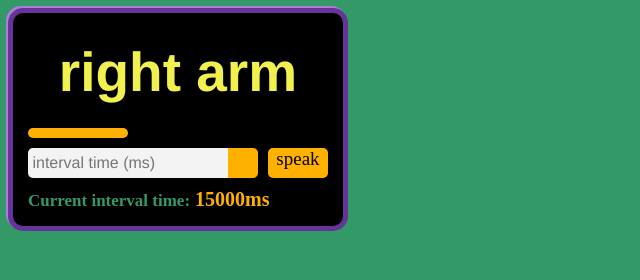
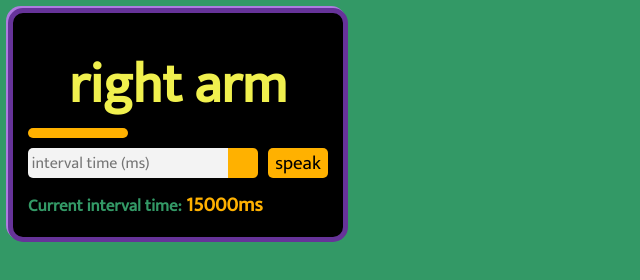
Before and after one commit to Jakubem/twister-spinner, a plain HTML site: page index.html in a window 1280 px wide. Shown: the whole page, without its empty margins (0-640 px from the left). Drawn offline with Linux system fonts and the light colour scheme.

Commit message:
replace fonts

```diff
--- a/index.html
+++ b/index.html
@@ -3,13 +3,13 @@
 
 <head>
   <meta charset="UTF-8">
-    <title>Document</title>
+  <title>Twister Spinner</title>
   <link rel="stylesheet" type="text/css" href="style.css">
 </head>
 
 <body>
   <div class="container">
-        <h1></h1>
+    <h1 class="picked-limb"></h1>
     <div class="loading">
     </div>
     <div class="form">
@@ -25,4 +25,5 @@
   <script src="index.js"></script>
   <script src="animation.js"></script>
 </body>
+
 </html>
--- a/index.js
+++ b/index.js
@@ -3,7 +3,8 @@ var colors = ['#5c5cff', '#ff5e57', '#6bc44b', '#f0f04e'];
 var sayColor = [' blue', ' red', ' green', ' yellow'];
 
 var limbs = ['left arm', 'right arm', 'left leg', 'right leg'];
-var output = document.querySelector('h1');
+
+var output = document.querySelector('.picked-limb');
 
 var mute = document.querySelector('.mute');
 
@@ -14,7 +15,7 @@ var send = document.querySelector('.send');
 
 //kartka kruci papieru
 send.addEventListener('click', function () {
-    var input = document.querySelector('input');
+    var input = document.querySelector('.input-time');
     if (Number(input.value) == 0) {
         return;
     }
--- a/style.css
+++ b/style.css
@@ -1,5 +1,7 @@
+@import url('https://fonts.googleapis.com/css?family=Mukta');
+
 h1 {
-    font-family: 'futura', 'helvetica';
+  font-family: 'Mukta', 'sans-serif';
   font-size: 55px;
   width: 300px;
   height: 100px;
@@ -13,16 +15,16 @@ h1 {
   background: black;
 }
 
-h2{
+h2 {
   color: #339966;
-    font-family: futura;
+  font-family: 'Mukta', 'sans-serif';
   font-size: 17px;
   margin: 0;
   margin-top: 10px;
   padding: 0;
 }
 
-.label{
+.label {
   margin: 0;
   padding: 0;
   font-size: 19px;
@@ -30,7 +32,7 @@ h2{
 
 .current_time {
   color: #ffb100;
-    font-family: futura;
+  font-family: 'Mukta', 'sans-serif';
   font-size: 20px;
   margin: 0;
   margin-top: 15px;
@@ -54,6 +56,7 @@ h2{
   from {
     width: 0px;
   }
+
   to {
     width: 300px;
   }
@@ -70,7 +73,7 @@ h2{
   border-right: none;
   border-radius: 5px 0 0 5px;
   box-sizing: border-box;
-    font-family: 'futura', 'helvetica';
+  font-family: 'Mukta', 'sans-serif';
   font-size: 16px;
 }
 
@@ -89,20 +92,21 @@ h2{
 input[type="checkbox"] {
   display: none;
 }
+
 input[type="checkbox"]+label span {
   display: block;
   width: 60px;
   height: 30px;
-    /*padding-top: 20px;*/
   border-radius: 5px;
   background: #ffb100;
   cursor: pointer;
   margin-top: 20px;
   margin-left: 10px;
   text-align: center;
-    font-family: 'futura', 'helvetica;';
+  font-family: 'Mukta', 'sans-serif';
   color: black;
 }
+
 /*specificity*/
 input[type="checkbox"]:hover+label span {
   background: #663399;
```
Lines whose indentation alone changed are shown as unchanged.
